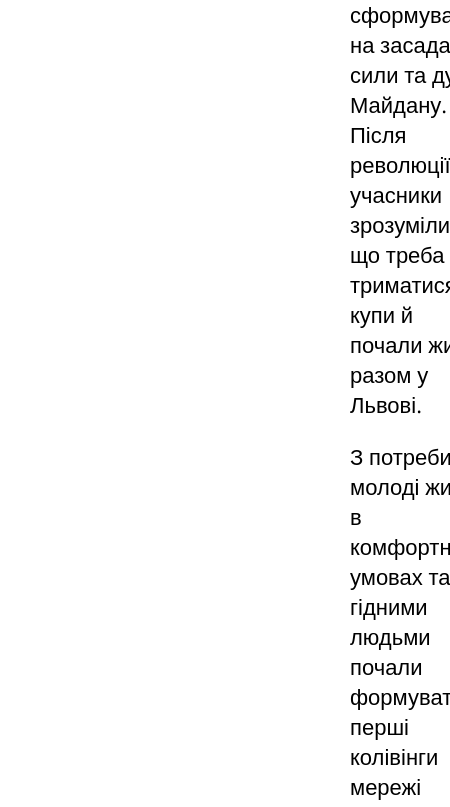
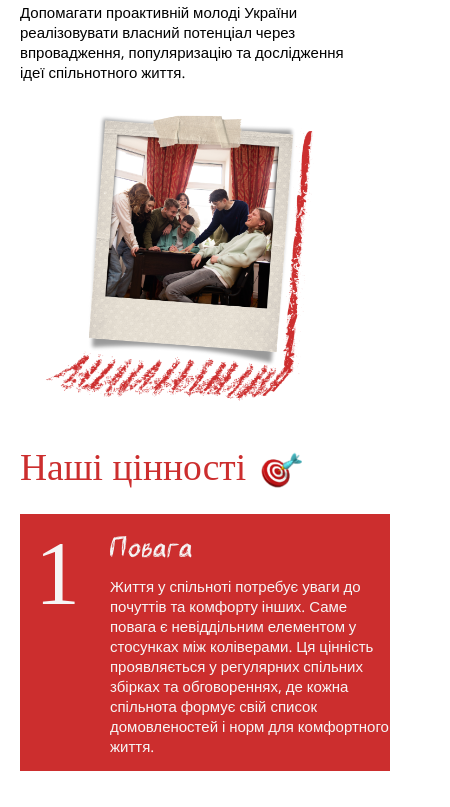
Before and after one commit to anpdko/vilnyy, a React (Create React App) app: page /about in a window 390 px wide. Shown: the part 905-1712 px from the top of the page, 450 px wide, since content can reach past the window. Built offline with nearby package versions, Linux system fonts and the light colour scheme; a web font is replaced by a local one.

Commit message:
respon home

```diff
--- a/src/App.scss
+++ b/src/App.scss
@@ -3,10 +3,18 @@
 @import url("./assets/fonts/fonts.css");
 
 
+// --xxl: 1640px
+// --xl: 1320px
+// --xl: 1140px
+// --lg: 960px
+// --md: 720px
+// --sm: 540px
+// --xs: 440px
+
 :root {
    --white: #F6F6F6;
    --red: #CC2E2E;
-   --blue: #2E5ACC
+   --blue: #2E5ACC;
 }
 
 .title{
@@ -17,6 +25,18 @@
    display: flex;
    align-items: center;
    gap: 15px;
+
+   @media (max-width: 1420px) {
+      font-size: 3.2rem;
+   }
+
+   @media (max-width: 890px) {
+      font-size: 2.8rem;
+   }
+
+   @media (max-width: 480px) {
+      font-size: 2.5rem;
+   }
 
    img{
       width: 2.7rem;;
@@ -44,6 +64,26 @@
    position: relative;
    padding: 5rem 100px 0 350px;
    overflow: hidden;
+
+   @media (max-width: 1640px) {
+      padding: 5rem 100px 0 240px;
+   }
+
+   @media (max-width: 1420px) {
+      padding: 5rem 80px 0 200px;
+   }
+
+   @media (max-width: 1060px) {
+      padding: 4rem 80px 0 60px;
+   }
+
+   @media (max-width: 890px) {
+      padding: 3.5rem 30px 0 30px;
+   }
+
+   @media (max-width: 520px) {
+      padding: 3.5rem 20px 0 20px;
+   }
 }
 
 
--- a/src/components/History/History.module.scss
+++ b/src/components/History/History.module.scss
@@ -22,5 +22,25 @@
             width: 100%;
          }
       }
+
+      @media (max-width: 740px) {
+         flex-direction: column;
+         justify-content: center;
+
+         .box_foto{
+            padding: 10px 20px 0 20px;
+            display: flex;
+            justify-content: center;
+            align-items: center;
+
+            img{
+               max-width: 400px
+            }
+
+            @media (max-width: 520px) {
+               max-width: 350px;
+            }
+         }
+      }
    }
 }
--- a/src/components/LinksNetwork/LinksNetwork.module.scss
+++ b/src/components/LinksNetwork/LinksNetwork.module.scss
@@ -7,6 +7,14 @@
    display: flex;
    flex-direction: column;
    justify-content: center;
+
+   @media (max-width: 1420px) {
+      right: 30px;
+   }
+
+   @media (max-width: 890px) {
+      display: none;
+   }
 
    .menu {
       display: flex;
--- a/src/components/Mission/Mission.module.scss
+++ b/src/components/Mission/Mission.module.scss
@@ -18,11 +18,35 @@
       }
 
       .box_foto{
+         box-sizing: border-box;
          padding: 50px 30px 0 30px;
          img {
+            box-sizing: border-box;
             max-width: 450px;
             width: 100%;
          }
       }
+
+      @media (max-width: 740px) {
+         flex-direction: column;
+         justify-content: center;
+
+         .box_foto{
+            width: 100%;
+            padding: 10px 20px 0 20px;
+            display: flex;
+            justify-content: center;
+            align-items: center;
+
+            img{
+               max-width: 400px;
+               padding-right: 30px;
+
+               @media (max-width: 520px) {
+                  max-width: 350px;
+               }
+            }
+         }
+      }
    }
 }
--- a/src/components/Navbar/Navbar.module.scss
+++ b/src/components/Navbar/Navbar.module.scss
@@ -7,6 +7,14 @@
    display: flex;
    flex-direction: column;
    justify-content: center;
+
+   @media (max-width: 1420px) {
+      left: 40px;
+   }
+
+   @media (max-width: 1060px) {
+      display: none;
+   }
 
 
    .menu {
--- a/src/components/Values/Values.module.scss
+++ b/src/components/Values/Values.module.scss
@@ -1,5 +1,11 @@
 .values {
    .items {
+      @media (max-width: 760px) {
+         display: flex;
+         flex-direction: column;
+         gap: 20px;
+      }
+
       .item {
          box-sizing: border-box;
          width: calc(100% + 100px);
@@ -30,6 +36,31 @@
                margin: 0;
             }
          }
+
+         @media (max-width: 760px) {
+            gap: 60px;
+            padding: 40px 120px 40px 40px;
+         }
+
+         @media (max-width: 580px) {
+            gap: 40px;
+            padding: 20px 80px 20px 20px;
+         }
+
+         @media (max-width: 520px) {
+            gap: 30px;
+            padding: 15px 80px 15px 15px;
+            .index {
+               h3 {
+                  font-size: 6rem;
+                  line-height: 6rem;
+               }
+            }
+
+            .box_info{
+               gap: 10px;
+            }
+         }
       }
 
       .item:nth-child(odd) {
--- a/src/index.scss
+++ b/src/index.scss
@@ -1,5 +1,25 @@
 html {
   font-size: 22px;
+
+  @media (max-width: 1420px) {
+      font-size: 20px;
+  }
+
+  @media (max-width: 1180px) {
+    font-size: 19px;
+  }
+
+  @media (max-width: 1080px) {
+    font-size: 18px;
+  }
+
+  @media (max-width: 1080px) {
+    font-size: 16px;
+  }
+
+  @media (max-width: 480px) {
+    font-size: 15px;
+  }
 }
 
 body {
```
